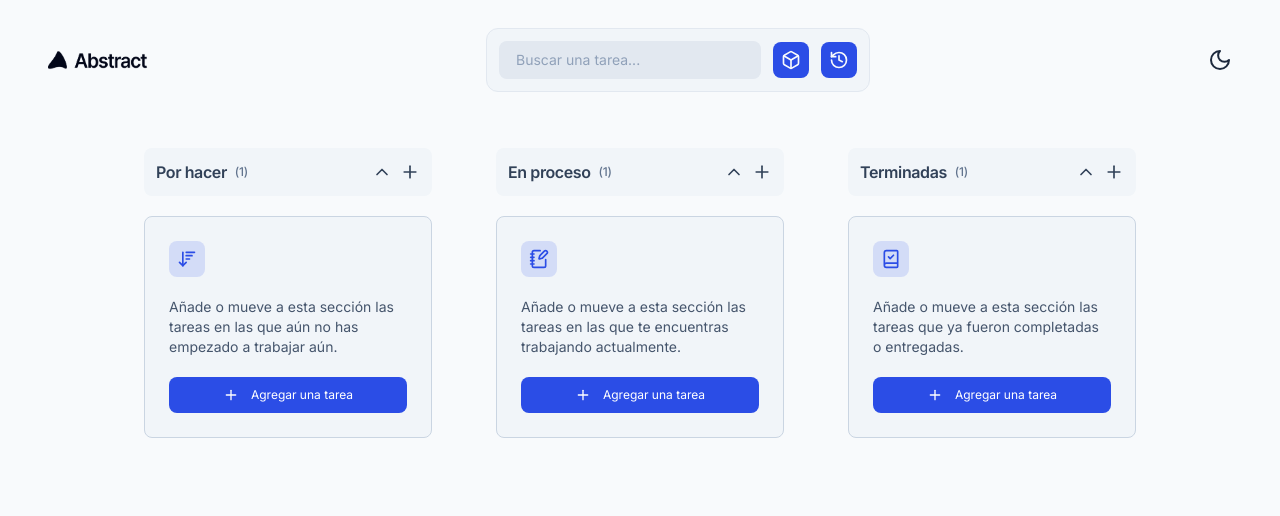
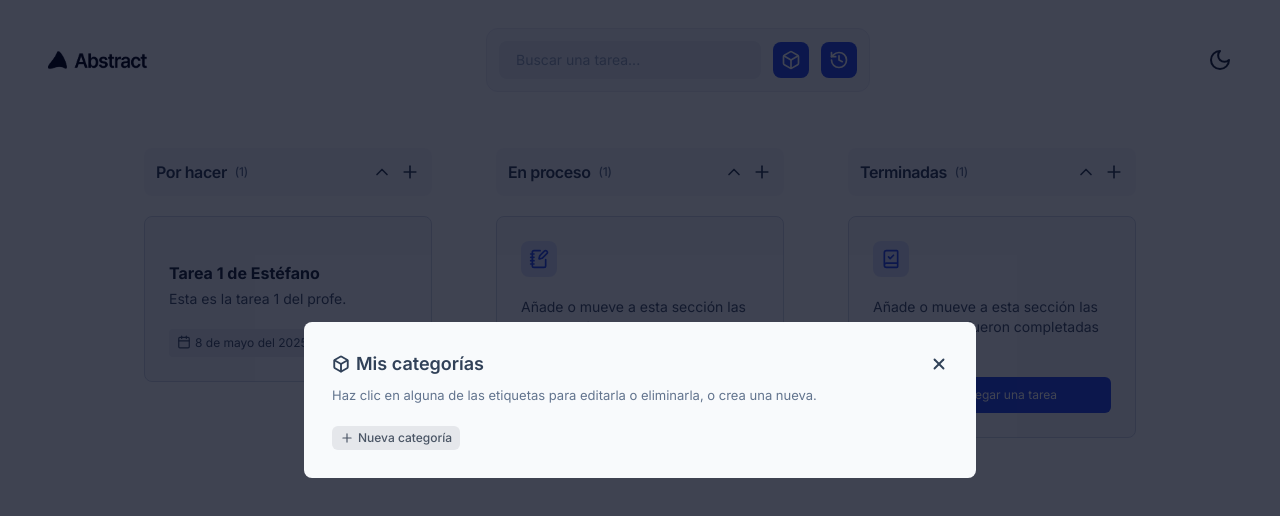
Before and after one commit to kevtorres23/Abstract, a Next.js app in the folder abstract/: page / in a window 1280 px wide. Both pictures are taken after a click on the button 791 px from the left and 60 px from the top of the page. Shown: the top 516 px of the page. Built offline with nearby package versions, Linux system fonts and the light colour scheme.

Commit message:
Creación de los modales "Mis etiquetas" e "Historial de tareas"

```diff
--- a/abstract/src/app/Components/header-menu.tsx
+++ b/abstract/src/app/Components/header-menu.tsx
@@ -1,4 +1,6 @@
 import { Box, History } from 'lucide-react';
+import MyTagsModal from './my-tags-modal';
+import TaskHistoryModal from './task-history-modal';
 
 function HeaderMenu() {
     return(
@@ -7,13 +9,9 @@ function HeaderMenu() {
             dark:bg-slate-700 dark:text-slate-300"
             />
 
-            <button className="bg-main-blue p-2 rounded-lg self-center hover:opacity-80 cursor-pointer">
-                <Box className="text-slate-50" size={20}/>
-            </button>
+            <MyTagsModal />
 
-            <button className="bg-main-blue p-2 rounded-lg self-center hover:opacity-80 cursor-pointer">
-                <History className="text-slate-50" size={20}/>
-            </button>
+            <TaskHistoryModal />
         </div>
     )
 }
--- /dev/null
+++ b/abstract/src/app/Components/my-tags-modal.tsx
@@ -0,0 +1,53 @@
+
+"use client";
+import React, { useState } from "react";
+import { Box, Plus, X } from "lucide-react";
+
+function MyTagsModal() {
+
+    const [modal, setModal] = useState(false);
+
+    function toggleModal() {
+        setModal(!modal);
+    }
+
+    return (
+        <>
+            <button onClick={toggleModal} className="bg-main-blue p-2 rounded-lg self-center hover:opacity-80 cursor-pointer">
+                <Box className="text-slate-50" size={20} />
+            </button>
+
+            {modal && (
+                <div className="modal w-screen h-screen top-0 bottom-0 left-0 right-0 fixed">
+                    <div className="overlay w-screen h-screen md:p-0 px-6 bg-modal-background flex items-center justify-center">
+                        <div className="modal-content flex flex-col bg-slate-50 dark:bg-slate-900 dark:border-2 dark:border-slate-800 rounded-lg max-w-2xl w-full h-auto p-7 gap-5">
+                            <div className="flex flex-col gap-2">
+                                <div className="upper flex flex-row w-full justify-between">
+                                    <div className="title flex flex-row gap-1.5 items-center">
+                                        <Box className="text-slate-700 dark:text-slate-300" size={18} strokeWidth={2.5}/>
+                                        <h1 className="text-lg font-semibold text-slate-700 dark:text-slate-300">Mis categorías</h1>
+                                    </div>
+
+                                    <button className="close-overlay cursor-pointer" onClick={toggleModal}>
+                                        <X className="text-slate-700 hover:text-main-blue dark:text-slate-300" size={18} strokeWidth={2.5} />
+                                    </button>
+                                </div>
+
+                                <p className="text-[13px] font-normal text-slate-500 dark:text-slate-400">Haz clic en alguna de las etiquetas para editarla o eliminarla, o crea una nueva.</p>
+                            </div>
+
+                            <div className="tags-container flex flex-row">
+                                <button className="flex flex-row gap-1 text-xs font-medium bg-gray-200 dark:bg-gray-800 text-gray-600 dark:text-gray-400 rounded-md py-1 px-2 items-center cursor-pointer">
+                                    <Plus className="text-gray-600 dark:text-gray-400 cursor-pointer" size={14} />
+                                    Nueva categoría
+                                </button>
+                            </div>
+                        </div>
+                    </div>
+                </div>
+            )}
+        </>
+    )
+}
+
+export default MyTagsModal;
--- a/abstract/src/app/Components/placeholder-task-card.tsx
+++ b/abstract/src/app/Components/placeholder-task-card.tsx
@@ -25,10 +25,10 @@ function PlaceholderTask(props: placeholderTaskProps) {
             <div className="contenido w-full flex flex-col gap-5">
                 <div className="p-2 rounded-lg bg-main-blue-15 self-start">{iconVariants[props.type]}</div>
                 <p className="text-slate-600 dark:text-slate-400 text-sm font-normal">{descriptionVariants[props.type]}</p>
-                <div className="flex gap-3 items-center justify-center flex-row py-2.5 cursor-pointer rounded-lg bg-main-blue">
+                <button className="flex gap-3 items-center justify-center flex-row py-2.5 cursor-pointer rounded-md bg-main-blue">
                     <Plus className="text-white cursor-pointer" size={16} />
                     <p className="text-white text-xs">Agregar una tarea</p>
-                </div>
+                </button>
             </div>
         </div>
     )
--- /dev/null
+++ b/abstract/src/app/Components/task-history-modal.tsx
@@ -0,0 +1,49 @@
+"use client";
+import React, { useState } from "react";
+import { History, X } from "lucide-react";
+import TaskCard from "./task-card";
+
+function TaskHistoryModal() {
+
+    const [modal, setModal] = useState(false);
+
+    function toggleModal() {
+        setModal(!modal);
+    }
+
+    return (
+        <>
+            <button onClick={toggleModal} className="bg-main-blue p-2 rounded-lg self-center hover:opacity-80 cursor-pointer">
+                <History className="text-slate-50" size={20} />
+            </button>
+
+            {modal && (
+                <div className="modal w-screen h-screen top-0 bottom-0 left-0 right-0 fixed">
+                    <div className="overlay w-screen h-screen md:p-0 px-6 bg-modal-background flex items-center justify-center">
+                        <div className="modal-content flex flex-col bg-slate-50 dark:bg-slate-900 dark:border-2 dark:border-slate-800 rounded-lg max-w-2xl w-full h-auto p-7 gap-5">
+                            <div className="flex flex-col gap-2">
+                                <div className="upper flex flex-row w-full justify-between">
+                                    <div className="title flex flex-row gap-1.5 items-center">
+                                        <History className="text-slate-700 dark:text-slate-300" size={18} strokeWidth={2.5} />
+                                        <h1 className="text-lg font-semibold text-slate-700 dark:text-slate-300">Historial de tareas</h1>
+                                    </div>
+
+                                    <button className="close-overlay cursor-pointer" onClick={toggleModal}>
+                                        <X className="text-slate-700 hover:text-main-blue dark:text-slate-300" size={18} strokeWidth={2.5} />
+                                    </button>
+                                </div>
+
+                                <p className="text-[13px] font-normal text-slate-500 dark:text-slate-400">Tareas que has completado o eliminado a lo largo del tiempo.</p>
+                            </div>
+
+                            <div className="tasks-container flex flex-row">
+                            </div>
+                        </div>
+                    </div>
+                </div>
+            )}
+        </>
+    )
+}
+
+export default TaskHistoryModal;
--- a/abstract/src/app/globals.css
+++ b/abstract/src/app/globals.css
@@ -16,6 +16,7 @@
   --color-main-blue-15: rgba(43, 77, 230, 0.15);
   --color-gray-between: #EBF0FB;
   --color-gray-between-dark: #091023;
+  --color-modal-background: rgba(2, 6, 24, 0.75);
 }
 
 body {
--- a/abstract/src/app/layout.tsx
+++ b/abstract/src/app/layout.tsx
@@ -14,8 +14,8 @@ const geistMono = Geist_Mono({
 });
 
 export const metadata: Metadata = {
-  title: "Create Next App",
-  description: "Generated by create next app",
+  title: "Abstract",
+  description: "Welcome!",
 };
 
 export default function RootLayout({
--- a/abstract/src/app/page.tsx
+++ b/abstract/src/app/page.tsx
@@ -4,6 +4,7 @@ import Header from "./Components/header";
 import SectionName from "./Components/section-name";
 import TaskCard from "./Components/task-card";
 import PlaceholderTask from "./Components/placeholder-task-card";
+import MyTagsModal from "./Components/my-tags-modal";
 
 const inter = Inter({
   subsets: ['latin'],
@@ -15,10 +16,10 @@ export default function Home() {
       <Header />
 
       {/* Secciones y Tareas */}
-      <div className="w-full flex md:flex-row justify-between lg:gap-16 gap-10 flex-col lg:px-24 sm:px-0 h-auto">
+      <div className="w-full flex md:flex-row justify-between lg:gap-16 gap-10 flex-col lg:px-24 sm:px-0 h-auto pb-20">
         <div className="w-full flex flex-col gap-5" id="por-hacer">
           <SectionName name="Por hacer" taskCounter={1}/>
-          <PlaceholderTask type="porHacer"/>
+          <TaskCard title="Tarea 1 de Estéfano" description="Esta es la tarea 1 del profe."/>
         </div>
 
         <div className="w-full flex flex-col gap-5" id="en-proceso">
```
